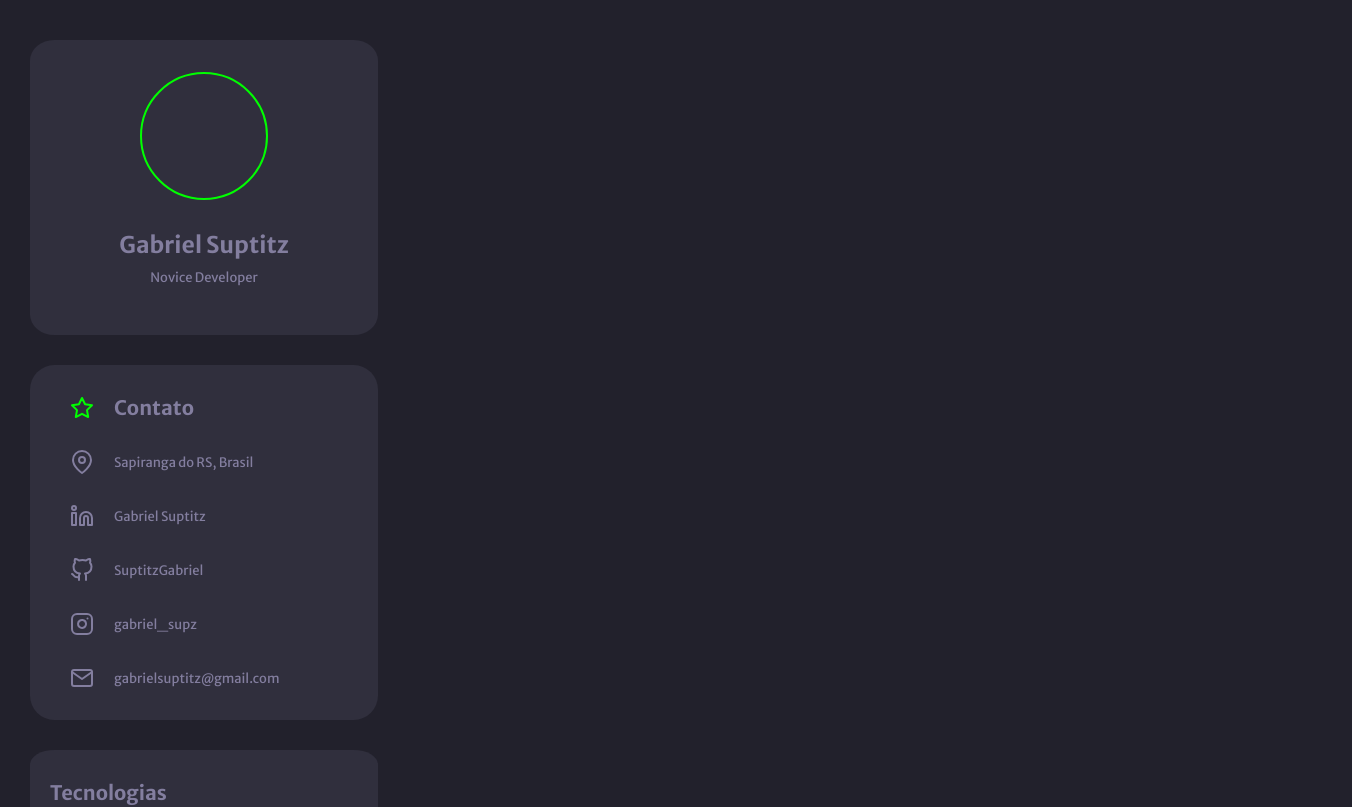
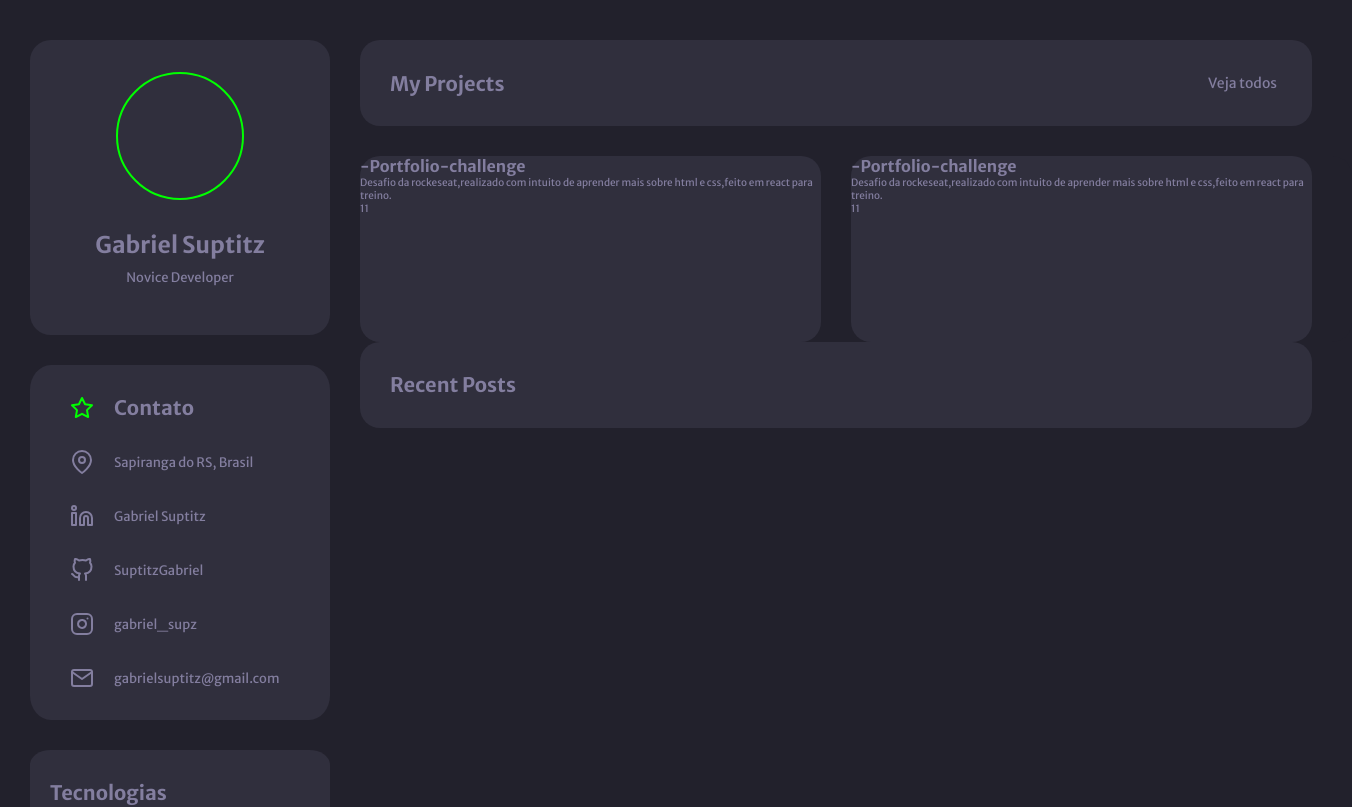
Before and after one commit to gabrielsupz/-Portfolio-challenge, a React (Vite) app: page / in a window 1280 px wide. Shown: the top 807 px of the page, 1352 px wide, since content can reach past the window. Built offline with nearby package versions, Linux system fonts and the light colour scheme.

Commit message:
pause for lunch

```diff
--- a/src/body.jsx
+++ b/src/body.jsx
@@ -7,7 +7,12 @@ import './styles/index.css'
 
 ReactDOM.createRoot(document.getElementById('root')).render(
   <React.StrictMode>
-    <Aside />
+    <div className='page'>
+      <Aside />
     <Main />
+    </div>
+
+
+
   </React.StrictMode>
 )
--- a/src/main.jsx
+++ b/src/main.jsx
@@ -6,6 +6,49 @@ function Main() {
 
   return (
   <main>
+    <div  className='myProject'>
+      <h3>My Projects</h3>
+      <a href="https://github.com/SuptitzGabriel" target="blank">Veja todos</a>
+    </div>
+    <div className='projects'>
+      <div>
+          <div className='project projectOne'>
+            <h4>-Portfolio-challenge</h4>
+            {/* <img src="../public/assets/folder.svg" alt="Ícon Folder" /> */}
+          <p>Desafio da rockeseat,realizado com intuito de aprender mais sobre html e css,feito em react para treino.</p>
+          <div>
+            <div>
+            {/* <img src="../public/assets/git-branch.svg" alt="Ícon Git Branch" /> */}
+            <p>1</p>
+            {/* <img src="../public/assets/star.svg" alt="Ícon Star" /> */}
+            <p>1</p>
+            </div>
+            <p></p>
+          </div>
+        </div>
+        <div className='project projectTwo'>
+            <h4>-Portfolio-challenge</h4>
+            {/* <img src="../public/assets/folder.svg" alt="Ícon Folder" /> */}
+          <p>Desafio da rockeseat,realizado com intuito de aprender mais sobre html e css,feito em react para treino.</p>
+          <div>
+            <div>
+            {/* <img src="../public/assets/git-branch.svg" alt="Ícon Git Branch" /> */}
+            <p>1</p>
+            {/* <img src="../public/assets/star.svg" alt="Ícon Star" /> */}
+            <p>1</p>
+            </div>
+            <p></p>
+          </div>
+        </div>
+      <div>
+
+      </div>
+          </div>
+    </div>
+    <div className='recentPost'>
+      <h3>Recent Posts</h3>
+    </div>
+    <div className='post'></div>
   </main>
   )
 }
--- a/src/styles/aside.css
+++ b/src/styles/aside.css
@@ -14,14 +14,14 @@
  font-family: 'Merriweather Sans', sans-serif;
 }
 aside{
-  width: 44.8rem;
+  width: auto;
 }
 
 aside div{
-  width: 34.8rem;
+  width: 30rem;
   margin-left: 3rem;
   margin-bottom: 3rem;
-  margin-right: 6rem;
+  margin-right: 3rem;
   color: var(--text-color);
   background-color: var(--bg-cards);
   display: flex;
@@ -33,7 +33,6 @@ div h3 {
   margin: 3rem 0 0 2rem;
 }
 div.profile {
-  margin-top: 4rem;
   margin-top: 4rem;
   align-items: center;
   flex-direction: column;
@@ -102,9 +101,8 @@ div.tec h3{
 div.tec {
 display: flex;
 flex-direction: column;
-max-width: 348px;
-height: 208px;
-
+max-width: 34.8rem;
+height: 20.8rem;
 
 }
 div.tec div.technologies  {
@@ -114,10 +112,18 @@ div.tec div.technologies  {
   grid-area: auto;
   margin: 0;
   align-items: center;
-  padding: 0 3rem 0 3rem;
+  padding-left: 1rem;
+  color: var(--body-bg-color);
+  margin-left: 0;
 
-  color: var(--body-bg-color);
+  transition: 0,05s;
 
+
+}
+div.tec div.technologies a:hover{
+  transition: 0,5s;
+  background-color: #383647;
+  color: var(--text-color);
 }
 
 div.tec div.technologies a {
@@ -128,21 +134,16 @@ font-weight: 700;
 font-size: 1rem;
 line-height: 1.3rem;
 text-align: center;
-text-transform: uppercase;
+
 padding: 0.6rem 0.4rem 0.6rem 0.4rem;
  width: 8.6rem;
 height: 2.4rem;
 align-items: center;
 margin-top: 1.5rem;
 color: black;
-
+text-transform: uppercase;
 }
 
-div.tec div.technologies a:hover{
-  transition: 0.2ms;
-  background-color: #383647;
-  color: var(--text-color);
-}
 
 
 div.exp,
--- a/src/styles/index.css
+++ b/src/styles/index.css
@@ -15,4 +15,10 @@
 }
 body {
   background-color: var(--body-bg-color);
+  display: flex;
 }
+
+div.page {
+  display: flex;
+
+}
--- a/src/styles/main.css
+++ b/src/styles/main.css
@@ -12,4 +12,92 @@
   padding: 0;
  box-sizing: border-box;
  font-family: 'Merriweather Sans', sans-serif;
+ text-decoration: none;
+ color: var(--text-color);
 }
+
+
+
+
+main div {
+  color: var(--text-color);
+  display: flex;
+
+  border-radius: 20px;
+
+
+}
+
+main div h3 {
+  font-size: 2rem;
+  font-weight: 700;
+  margin: 3rem 0 3rem 3rem;
+}
+
+main div ul {
+  align-items: center;
+  justify-content: space-between;
+}
+
+div.myProject{
+  margin: 4rem 4rem 3rem 0;
+  width: 95.2rem;
+  height: 8.6rem;
+
+  align-items: center;
+  justify-content: space-between;
+
+  list-style: none;
+  color: var(--text-color);
+  background-color: var(--bg-cards);
+}
+
+div.myProject a{
+ font-size: 1.4rem;
+ margin-right: 3rem;
+
+ line-height: 1.3rem;
+text-align: center;
+
+padding: 0.8rem 0.5rem 0.7rem 0.8rem;
+
+border-radius: 7px;
+transition: 0.5s;
+
+}
+div.myProject a:hover{
+background-color: #383647;
+transition: 0.5s;
+
+}
+
+ main div.projects{
+  display: flex;
+  flex-direction: column;
+background-color: var(--body-bg-color);
+
+}
+div.projects div.project{
+  width: 46.1rem;
+height: 18.6rem;
+flex-direction: column;
+background-color: var(--bg-cards);
+}
+
+div.project h4{
+  font-weight: 700;
+  font-size: 1.6rem;
+}
+
+div.projects div.projectOne{
+  margin-right: 3rem;
+}
+
+
+
+div.recentPost{
+  background-color: var(--bg-cards);
+  width: 95.2rem;
+  height: 8.6rem;
+
+}
```
